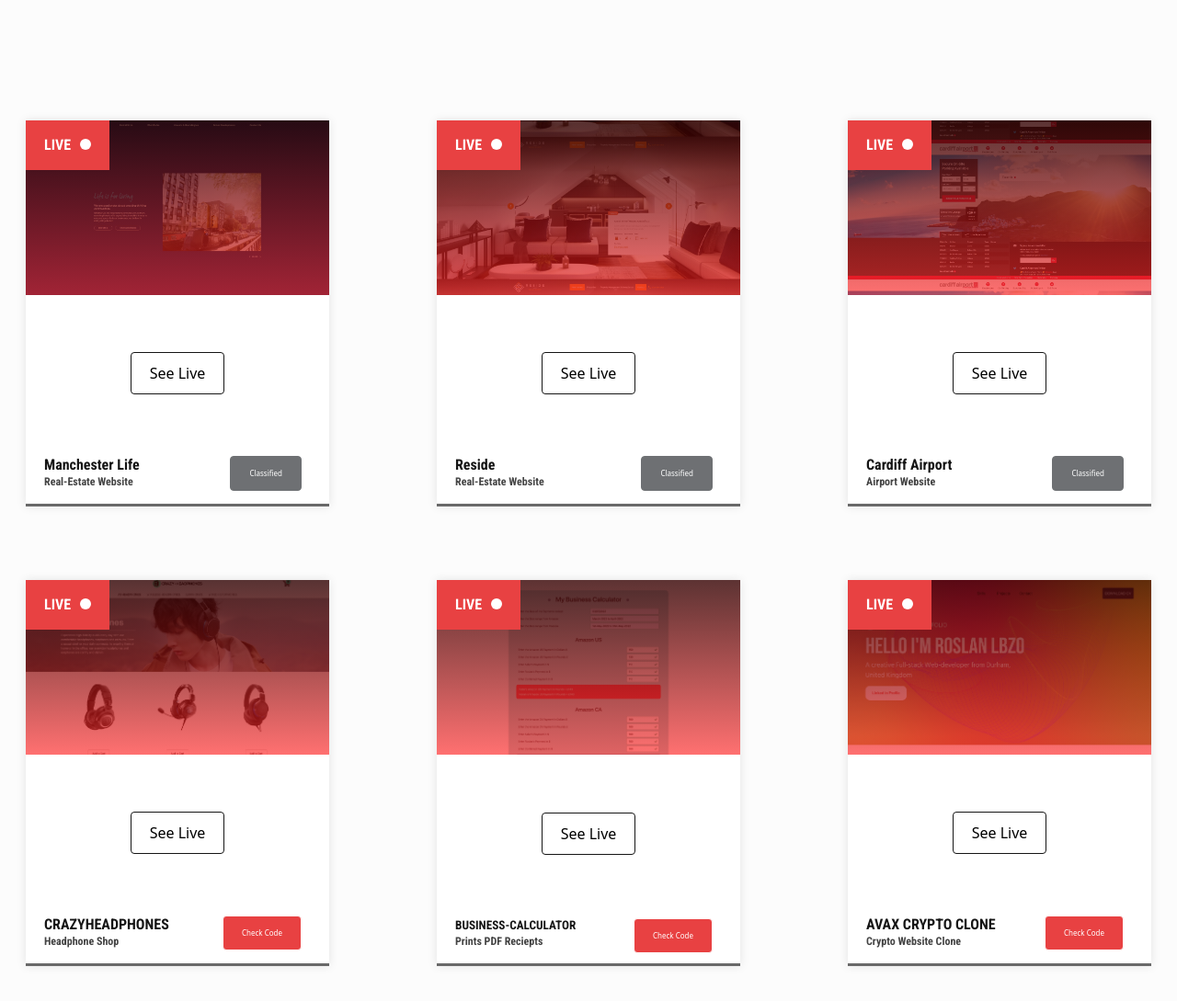
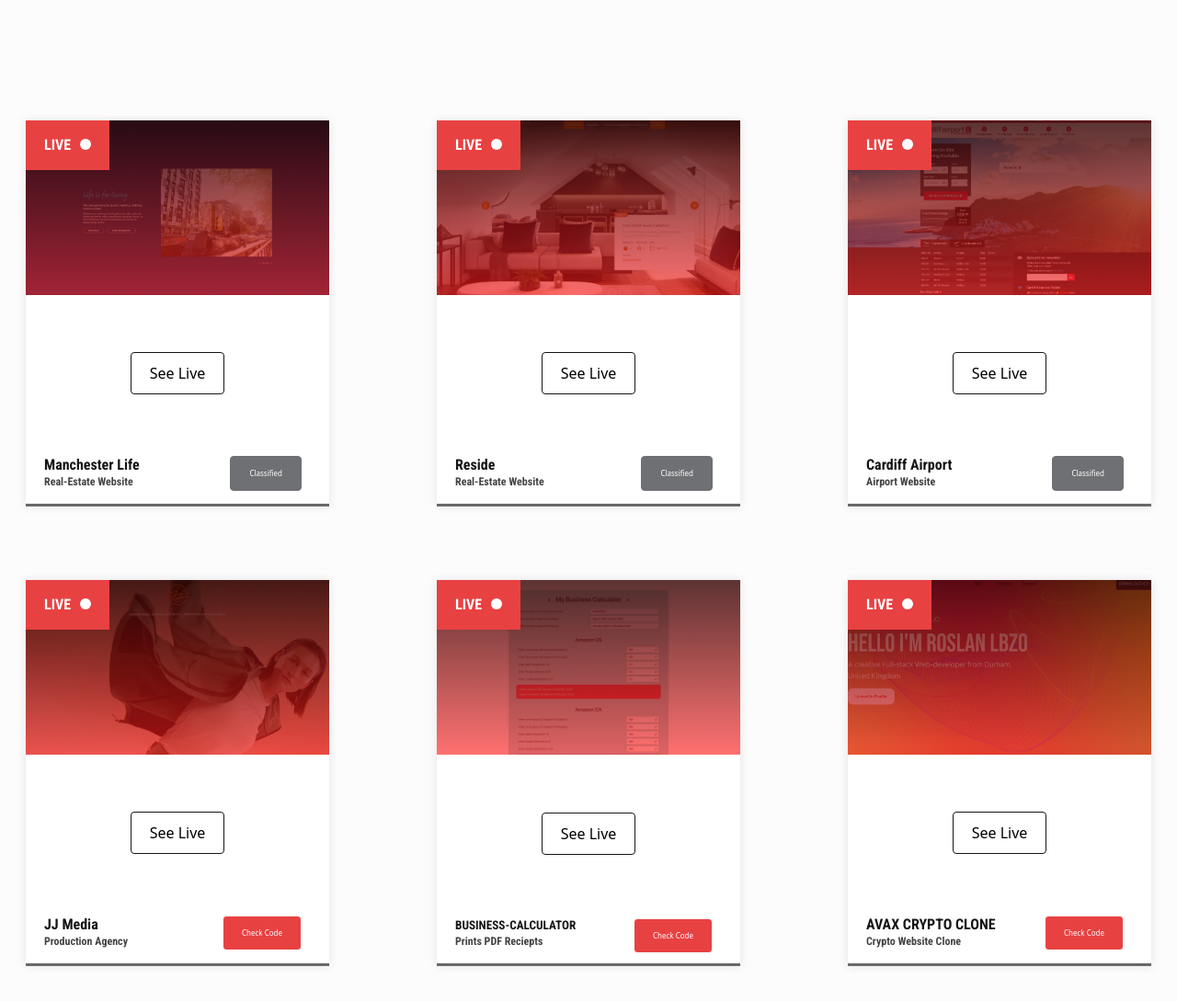
Before and after one commit to RoslanLibzo/roslan-portfolio, a website: page index.html in a window 1280 px wide. Shown: the part 3200-4289 px from the top of the page at 92% size. Drawn offline with nearby package versions, Linux system fonts and the light colour scheme.

Commit message:
Added JJ Media and some tiny fixes

```diff
--- a/app.css
+++ b/app.css
@@ -642,7 +642,7 @@
     background-image: url(./compressed/crazyheadphones.webp);
     background-size: cover;
     background-size: 350px;
-    background:linear-gradient(0deg, rgba(255, 29, 29, 0.63), rgba(48, 2, 2, 0.808)), url(./compressed/crazyheadphones.webp);
+    background:linear-gradient(0deg, rgba(255, 29, 29, 0.63), rgba(48, 2, 2, 0.808)), url(./compressed/JJ\ Media.webp);
 }
 .alderhey-box {
     background-image: url(./compressed/Alderhey\ screenshot.webp);
@@ -657,6 +657,7 @@
 .avax-box {
     background-image:url(./compressed/avaxclone.webp);
     background-size: cover;
+    background-size: 120% 100%;
     background:linear-gradient(0deg, rgba(255, 29, 29, 0.63), rgba(59, 3, 3, 0.808)), url(./compressed/avaxclone.webp);
 }
 
@@ -664,6 +665,7 @@
     background-image: url(./compressed/cardiff-airport.webp);
     background-size: cover;
     background:linear-gradient(0deg, rgba(255, 29, 29, 0.63), rgba(51, 3, 3, 0.808)), url(./compressed/cardiff-airport.webp);
+    background-size: 140% !important;
 }
 .mcr-box {
     background-image: url(./compressed/mcr-life.webp);
@@ -674,6 +676,7 @@
     background-image: url(./compressed/reside.webp);
     background-size: cover;
     background:linear-gradient(0deg, rgba(255, 29, 29, 0.63), rgba(48, 2, 2, 0.808)), url(./compressed/reside.webp);
+    background-size: 140% !important;
 }
 .research-plusme-box {
     background-image: url(./compressed/research\ plus\ me.webp);
@@ -689,7 +692,8 @@
     height: 190px;
     width: 100%;
     background-color:rgb(232, 65, 66);
-    background-size: 350px;
+    background-size: 120%;
+    background-repeat: no-repeat;
     background-position: center;
     margin: 0px;
     padding: 0px;
--- a/index.html
+++ b/index.html
@@ -13,7 +13,6 @@
     />
     <link rel="stylesheet" href="app.css" />
     <link rel="icon" type="image/png" href="photos/Logo for website.png" />
-
     <link rel="preconnect" href="https://fonts.googleapis.com" />
     <link rel="preconnect" href="https://fonts.gstatic.com" crossorigin />
     <link
@@ -45,12 +44,12 @@
             <a class="nav-item nav-link" aria-current="page" href="#skills">Skills</a>
             <a class="nav-item nav-link" href="#projects">Projects</a>
             <a class="nav-item nav-link" href="#contactMe">Contact</a>
-            <a class="nav-item nav-link hide-till-collapse" target="_blank" href="https://drive.google.com/file/d/1Qej9EUESfPNNFEz4qh_jhaUUisD3JEwM/view?usp=sharing">Download CV</a>
+            <a class="nav-item nav-link hide-till-collapse" target="_blank" href="https://docs.google.com/document/d/1MXUIW-NJCdDEzlb8bDPxQV4L4AzRP7Qnt1tKZmZbCE8/edit?usp=sharing">Download CV</a>
           </div>
         </div>
         <!-- button here -->
         <div class="nav-bar-button">
-          <a id="NavCvButton" class="btn btn-dark" href="https://drive.google.com/file/d/1Qej9EUESfPNNFEz4qh_jhaUUisD3JEwM/view?usp=sharing" target="_blank">
+          <a id="NavCvButton" class="btn btn-dark" href="https://docs.google.com/document/d/1MXUIW-NJCdDEzlb8bDPxQV4L4AzRP7Qnt1tKZmZbCE8/edit?usp=sharing" target="_blank">
             Download CV
           </a>
         </div>
@@ -244,12 +243,12 @@
             <div class="photo-box crazyheadphone-box">
             </div>
             <div class="project-buttons d-flex justify-content-around">
-              <a href="https://roslanlibzo.github.io/crazy-headphones/" target="_blank" class="project-btn-1 btn btn-light" aria-label="Visit Crazy headphones Live site">See Live</a>
+              <a href="https://jjmedia.com/" target="_blank" class="project-btn-1 btn btn-light" aria-label="Visit Crazy headphones Live site">See Live</a>
             </div>
             <div class="proj-box-bot-sec d-flex align-content-center justify-content-between">
               <div class="header d-flex flex-column">
-                <h3>CRAZYHEADPHONES</h3>
-                <p>Headphone Shop</p>
+                <h3>JJ Media</h3>
+                <p>Production Agency</p>
               </div>
               <div class="right-sec d-flex flex-row align-content-center">
                 <div class="proj-btn-box">
```
Also changed, not shown: compressed/JJ Media.webp (added), photos/JJ Media.png (added).
